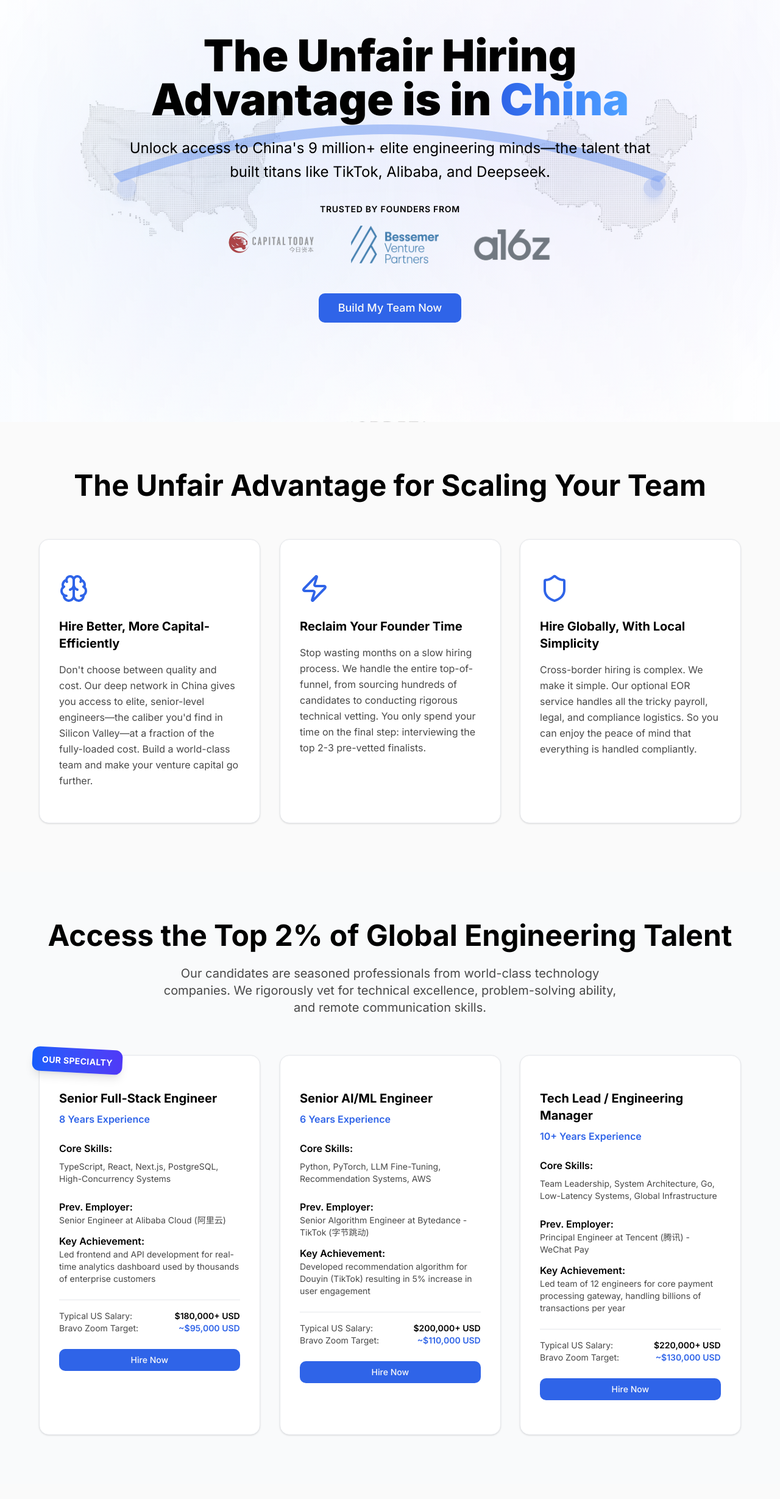
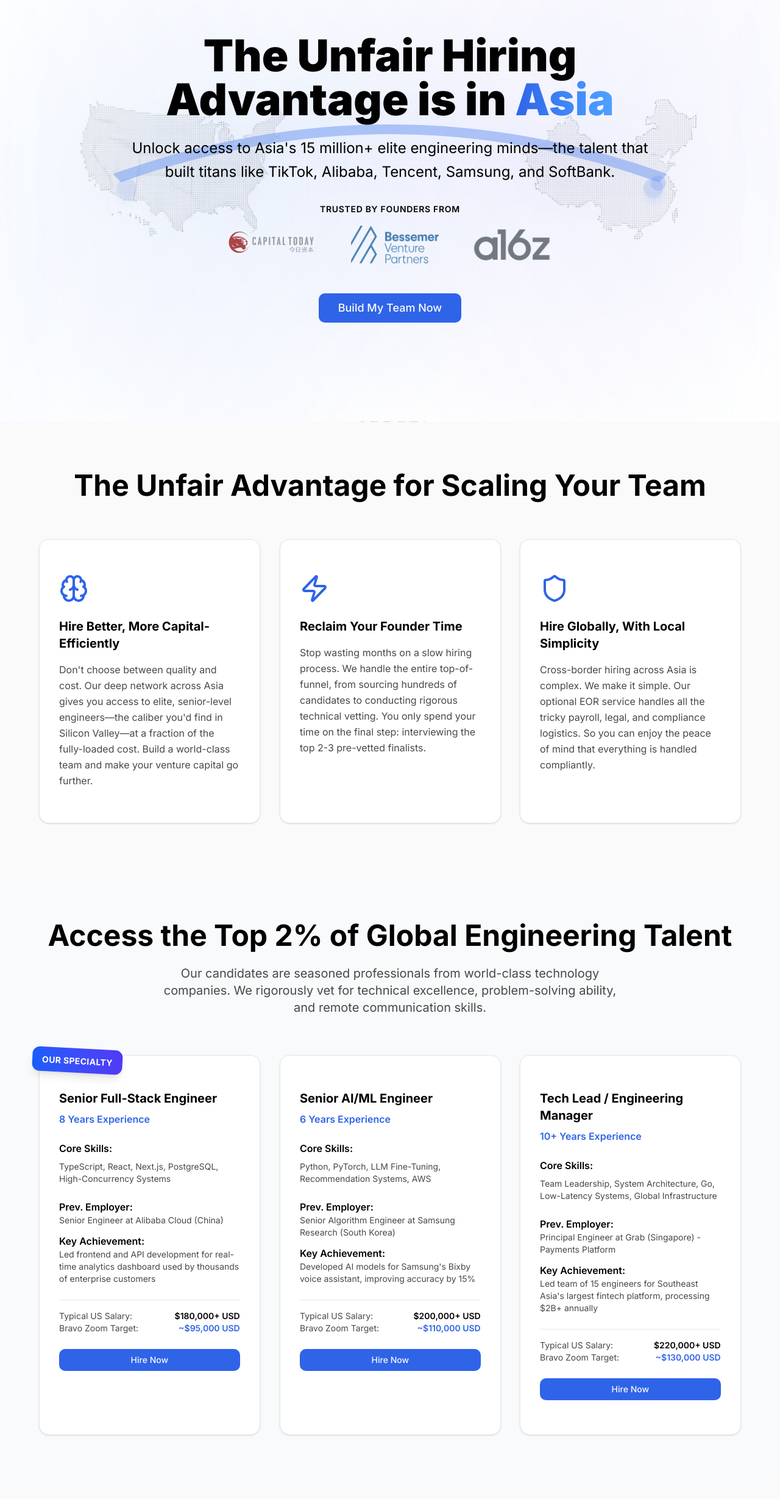
Before and after one commit to Sean15715/V0LandingPage, a Next.js app: page / in a window 1280 px wide. Shown: the part 108-2566 px from the top of the page at 61% size. Built offline with nearby package versions, Linux system fonts and the light colour scheme.

Commit message:
China2Asia

```diff
--- a/app/page.tsx
+++ b/app/page.tsx
@@ -26,7 +26,7 @@ export default function BravoZoomLanding() {
       {/* Hero Section */}
       <section className="relative min-h-screen flex items-center justify-center overflow-hidden hero-section bg-white">
         <div className="absolute inset-0 opacity-60">
-          {/* US-China outline background image */}
+          {/* US-Asia outline background image */}
           <div
             className="w-full h-full bg-center bg-no-repeat bg-contain hero-map-outline"
             style={{
@@ -41,7 +41,7 @@ export default function BravoZoomLanding() {
             <div className="absolute top-1/2 left-[15%] w-4 h-4 bg-primary rounded-full animate-ping opacity-80 shadow-lg shadow-primary/30" />
             <div className="absolute top-1/2 left-[15%] w-8 h-8 bg-primary/30 rounded-full animate-pulse shadow-lg shadow-primary/20" />
 
-            {/* China Location Marker */}
+            {/* Asia Location Marker */}
             <div
               className="absolute top-1/2 right-[15%] w-4 h-4 bg-primary rounded-full animate-ping opacity-80 shadow-lg shadow-primary/30"
               style={{ animationDelay: "0.5s" }}
@@ -51,7 +51,7 @@ export default function BravoZoomLanding() {
               style={{ animationDelay: "0.5s" }}
             />
 
-            {/* Connection arc between US and China */}
+            {/* Connection arc between US and Asia */}
             <svg
               className="absolute inset-0 w-full h-full pointer-events-none"
               viewBox="0 0 100 100"
@@ -108,15 +108,15 @@ export default function BravoZoomLanding() {
             <h1 className="text-5xl md:text-7xl font-black mb-6 text-balance animate-fade-in-up">
               The Unfair Hiring Advantage is in{" "}
               <span className="text-primary bg-gradient-to-r from-primary to-blue-400 bg-clip-text text-transparent">
-                China
+                Asia
               </span>
             </h1>
             <p
               className="text-xl md:text-2xl text-foreground mb-8 max-w-4xl mx-auto leading-relaxed animate-fade-in-up hero-subtitle"
               style={{ animationDelay: "0.2s" }}
             >
-              Unlock access to China's 9 million+ elite engineering minds—the talent that built titans like TikTok,
-              Alibaba, and Deepseek.
+              Unlock access to Asia's 15 million+ elite engineering minds—the talent that built titans like TikTok,
+              Alibaba, Tencent, Samsung, and SoftBank.
             </p>
 
             {/* Social Proof */}
@@ -170,7 +170,7 @@ export default function BravoZoomLanding() {
                 </div>
                 <h3 className="text-xl font-bold mb-4">Hire Better, More Capital-Efficiently</h3>
                 <p className="text-muted-foreground leading-relaxed">
-                  Don't choose between quality and cost. Our deep network in China gives you access to elite,
+                  Don't choose between quality and cost. Our deep network across Asia gives you access to elite,
                   senior-level engineers—the caliber you'd find in Silicon Valley—at a fraction of the fully-loaded
                   cost. Build a world-class team and make your venture capital go further.
                 </p>
@@ -204,7 +204,7 @@ export default function BravoZoomLanding() {
                 </div>
                 <h3 className="text-xl font-bold mb-4">Hire Globally, With Local Simplicity</h3>
                 <p className="text-muted-foreground leading-relaxed">
-                  Cross-border hiring is complex. We make it simple. Our optional EOR service handles all the tricky
+                  Cross-border hiring across Asia is complex. We make it simple. Our optional EOR service handles all the tricky
                   payroll, legal, and compliance logistics. So you can enjoy the peace of mind that everything is
                   handled compliantly.
                 </p>
@@ -255,7 +255,7 @@ export default function BravoZoomLanding() {
                   <div>
                     <span className="font-semibold">Prev. Employer:</span>
                     <p className="text-sm text-muted-foreground">
-                      Senior Engineer at Alibaba Cloud (阿里云)
+                      Senior Engineer at Alibaba Cloud (China)
                     </p>
                   </div>
                   <div>
@@ -309,13 +309,13 @@ export default function BravoZoomLanding() {
                   <div>
                     <span className="font-semibold">Prev. Employer:</span>
                     <p className="text-sm text-muted-foreground">
-                      Senior Algorithm Engineer at Bytedance - TikTok (字节跳动)
+                      Senior Algorithm Engineer at Samsung Research (South Korea)
                     </p>
                   </div>
                   <div>
                     <span className="font-semibold">Key Achievement:</span>
                     <p className="text-sm text-muted-foreground">
-                      Developed recommendation algorithm for Douyin (TikTok) resulting in 5% increase in user engagement
+                      Developed AI models for Samsung's Bixby voice assistant, improving accuracy by 15%
                     </p>
                   </div>
                 </div>
@@ -361,13 +361,12 @@ export default function BravoZoomLanding() {
                 <div className="space-y-3 mb-6">
                   <div>
                     <span className="font-semibold">Prev. Employer:</span>
-                    <p className="text-sm text-muted-foreground">Principal Engineer at Tencent (腾讯) - WeChat Pay</p>
+                    <p className="text-sm text-muted-foreground">Principal Engineer at Grab (Singapore) - Payments Platform</p>
                   </div>
                   <div>
                     <span className="font-semibold">Key Achievement:</span>
                     <p className="text-sm text-muted-foreground">
-                      Led team of 12 engineers for core payment processing gateway, handling billions of transactions per
-                      year
+                      Led team of 15 engineers for Southeast Asia's largest fintech platform, processing $2B+ annually
                     </p>
                   </div>
                 </div>
@@ -423,8 +422,8 @@ export default function BravoZoomLanding() {
                 Beyond the Obvious
               </h3>
               <p className="text-muted-foreground group-hover:text-foreground transition-colors duration-300">
-                We don't just search on LinkedIn. We leverage our deep, on-the-ground network within the Chinese tech
-                ecosystem—targeting talent from world-class companies like Bytedance, Alibaba, and Tencent.
+                We don't just search on LinkedIn. We leverage our deep, on-the-ground network across the Asian tech
+                ecosystem—targeting talent from world-class companies like Bytedance, Alibaba, Tencent, Samsung, and Grab.
               </p>
             </div>
 
@@ -509,7 +508,7 @@ export default function BravoZoomLanding() {
                   <h3 className="text-2xl font-bold">Finder's Fee Recruitment</h3>
                 </div>
                 <p className="text-muted-foreground mb-6">
-                  Our core service. For a one-time placement fee, we run our full, end-to-end vetting process to find you the perfect candidate. This is ideal for companies that have their own method for international payroll but need a specialist to find elite talent.
+                  Our core service. For a one-time placement fee, we run our full, end-to-end vetting process to find you the perfect candidate across Asia. This is ideal for companies that have their own method for international payroll but need a specialist to find elite talent.
                 </p>
                 <Button
                   className="w-full hover:scale-105 transition-transform duration-300"
@@ -527,7 +526,7 @@ export default function BravoZoomLanding() {
                   <h3 className="text-2xl font-bold">"Keeper" EOR & Payroll</h3>
                 </div>
                 <p className="text-muted-foreground mb-6">
-                  Need a simple way to compliantly employ your new hire in China? Our optional 'Keeper' service handles all the complex cross-border payroll and legal logistics for a simple monthly fee. You get one invoice; we handle the rest.
+                  Need a simple way to compliantly employ your new hire across Asia? Our optional 'Keeper' service handles all the complex cross-border payroll and legal logistics for a simple monthly fee. You get one invoice; we handle the rest.
                 </p>
                 <Button
                   variant="outline"
@@ -548,7 +547,7 @@ export default function BravoZoomLanding() {
           <h2 className="text-4xl md:text-5xl font-bold mb-8">Talent is Global. Opportunity Should Be Too.</h2>
           <p className="text-xl text-muted-foreground leading-relaxed">
             Bravo Zoom's mission is to build the bridge between the world's most ambitious founders and the elite,
-            untapped engineering talent in China. We exist to help you build a world-class team, faster and smarter than
+            untapped engineering talent across Asia. We exist to help you build a world-class team, faster and smarter than
             you thought possible. We are not just finding engineers; we're building the future of work.
           </p>
         </div>
```
